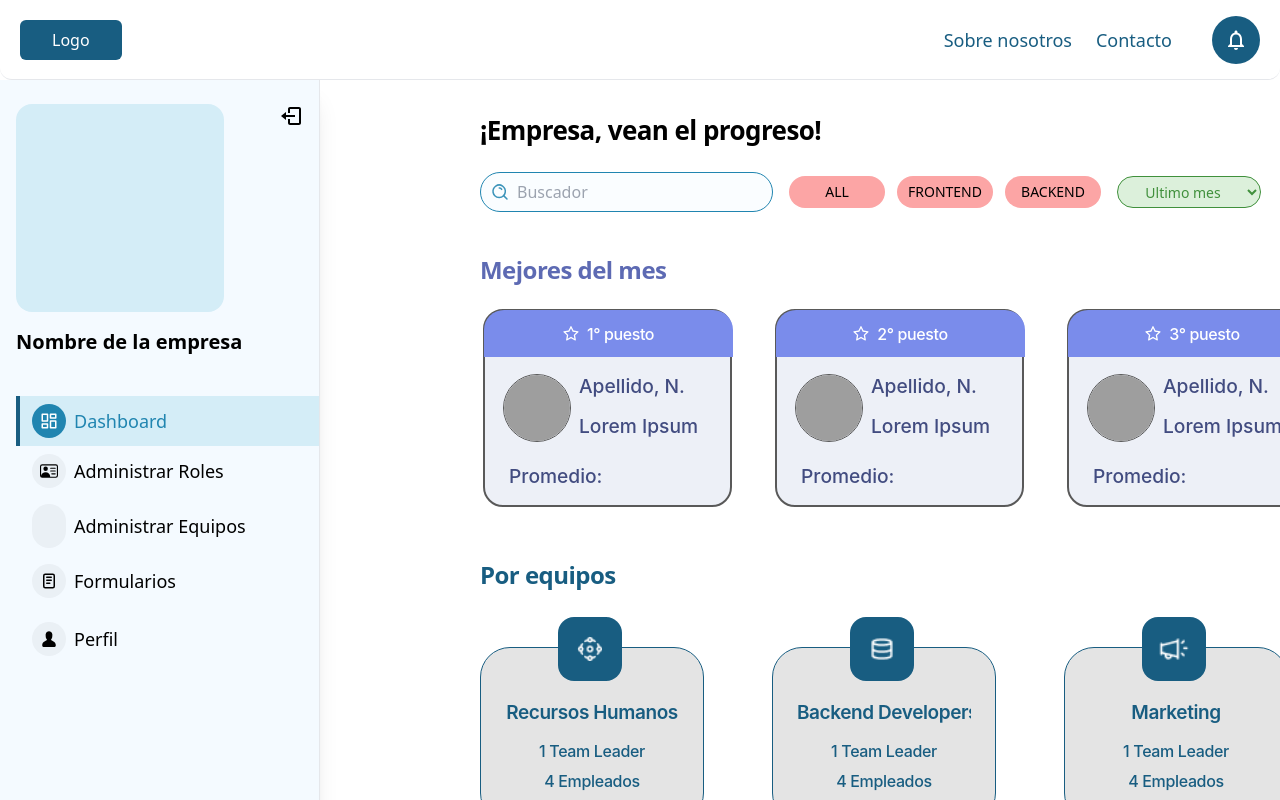
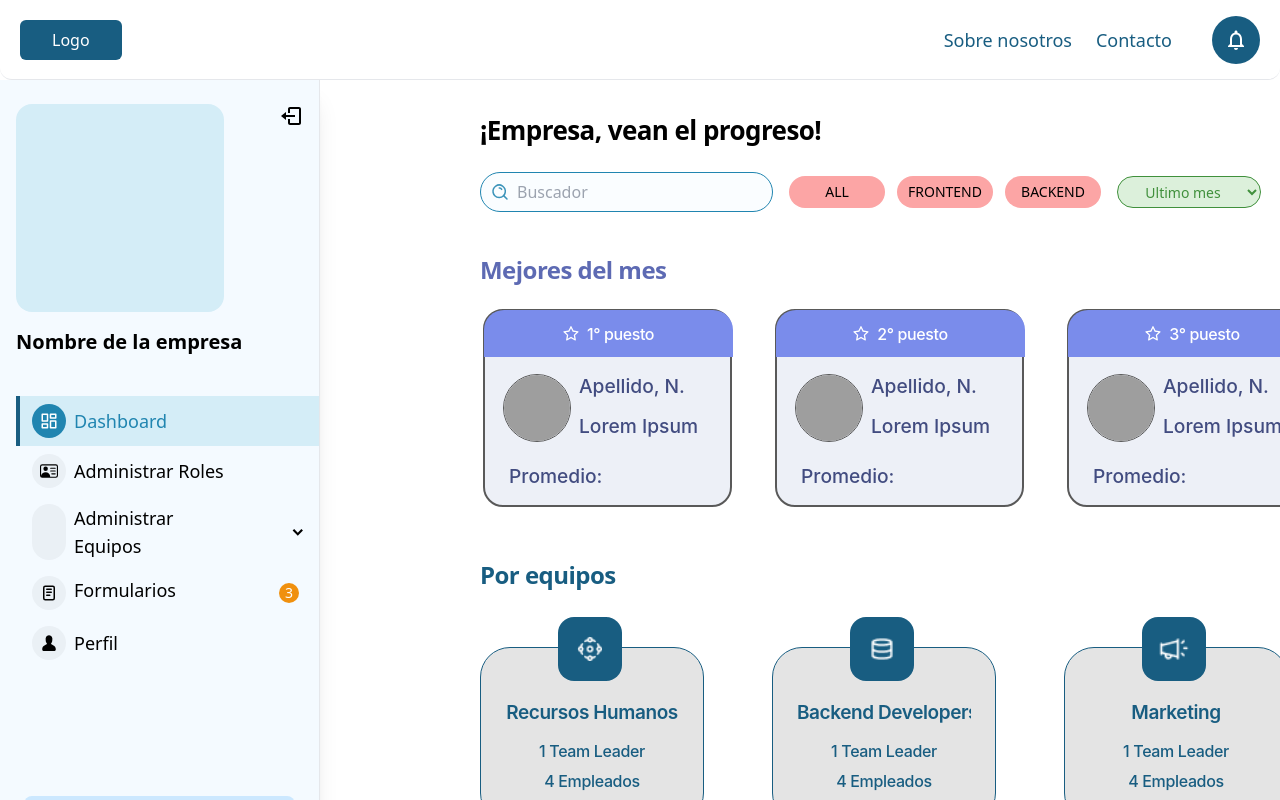
Before and after one commit to No-Country/s9-10-node-react, a React (Vite) app in the folder client/: page /user in a window 1280 px wide. Shown: the top 800 px of the page. Built offline with nearby package versions, Linux system fonts and the light colour scheme; grey boxes are pictures that could not be loaded; some icons are missing.

Commit message:
Aside: DropDownMenu & Forms count

```diff
--- a/client/src/Components/Aside/Aside.tsx
+++ b/client/src/Components/Aside/Aside.tsx
@@ -7,20 +7,35 @@ import { TbNotes } from 'react-icons/tb';
 import { GoPerson } from 'react-icons/go';
 import { AiOutlinePoweroff } from 'react-icons/ai';
 import { useState } from 'react';
+import { BiSolidChevronDown, BiSolidChevronUp } from "react-icons/bi";
 
 const Aside = () => {
   const navigate = useNavigate();
   const [activeLink, setActiveLink] = useState('/user');
 
-  const handleNavLinkClick = (route) => {
+  const [isOpen, setIsOpen] = useState(false);
+  const handleNavLinkClick = (route : string) => {
     setActiveLink(route);
-    // Navegar a la ruta deseada
     navigate(route);
+
+    if (route === '/user/ranking-equipos') {
+      setIsOpen(!isOpen);
+    } else {
+      setIsOpen(false);
+    }
   };
+
+
+
+  const equipos = ['Recursos humanos', 'Digital team', 'Marketing', 'Backend Developers']
 
   return (
     <div className='border-r rounded-br-3xl w-80 py-6 flex flex-col justify-between bg-greyPrimary2 shadow-xl'>
+
+
+
       <div className='pl-4'>
+        {/* ----------------------------------------------------- Information: */}
         <div className='pr-4'>
           <div className='flex justify-between'>
             <div className='w-52 h-52 bg-azulClaroBg rounded-2xl'></div>
@@ -30,15 +45,17 @@ const Aside = () => {
           </div>
           <p className='text-xl font-bold mt-4 mb-10'>Nombre de la empresa</p>
         </div>
-        <div className='mb-48'>
+        {/* ----------------------------------------------------- Links: */}
+        <div className='mb-32'>
+          {/* --------------------------------------------------- Link: Dashboard */}
           <Link
             to={'/user'}
+            onClick={() => handleNavLinkClick('/user')}
             className={`flex items-center gap-x-2 text-lg border-l-4 border-greyPrimary2 border-x-greyPrimary2 py-2 px-3 ${
               activeLink === '/user'
                 ? 'bg-azulClaroBg !border-azulPrimary text-azulSecundary'
                 : ''
             }`}
-            onClick={() => handleNavLinkClick('/user')}
           >
             <div
               className={`bg-greyPrimary1 p-2 rounded-full ${
@@ -49,14 +66,15 @@ const Aside = () => {
             </div>
             Dashboard
           </Link>
+          {/* --------------------------------------------------- Link: Administrar Roles */}
           <Link
             to={'/user/ranking-rol'}
+            onClick={() => handleNavLinkClick('/user/ranking-rol')}
             className={`flex items-center gap-x-2 text-lg border-l-4 border-greyPrimary2 py-2 px-3 ${
               activeLink === '/user/ranking-rol'
                 ? 'bg-azulClaroBg !border-azulPrimary text-azulSecundary'
                 : ''
               }`}
-            onClick={() => handleNavLinkClick('/user/ranking-rol')}
           >
             <div
               className={`bg-greyPrimary1 p-2 rounded-full ${
@@ -65,19 +83,24 @@ const Aside = () => {
                   : ''
               }`}
             >
+
               <BsPersonVcard />
             </div>
             Administrar Roles
           </Link>
+          {/* --------------------------------------------------- Link: Administrar Equipos */}
+          <div>
             <Link
               to={'/user/ranking-equipos'}
+              onClick={() => handleNavLinkClick('/user/ranking-equipos')}
               className={`flex items-center gap-x-2 text-lg border-l-4 border-greyPrimary2 py-2 px-3 ${
                 activeLink === '/user/ranking-equipos'
                   ? 'bg-azulClaroBg !border-azulPrimary text-azulSecundary'
                   : ''
               }`}
-            onClick={() => handleNavLinkClick('/user/ranking-equipos')}
             >
+              <div>
+                <div className='flex gap-x-2'>
                 <div
                   className={`bg-greyPrimary1 p-2 rounded-full ${
                     activeLink === '/user/ranking-equipos'
@@ -87,17 +110,37 @@ const Aside = () => {
                 >
                   <FaPeopleGroup />
                 </div>
-            Administrar Equipos
+                <p className="flex items-center gap-x-12">
+                  Administrar Equipos {isOpen ? <BiSolidChevronUp/> : <BiSolidChevronDown/>}
+                </p>
+
+                </div>
+              </div>
             </Link>
+            <div>
+              {isOpen && (
+                <div className='flex flex-col pl-14 border-l-2 text-sm'>
+                  {equipos.map(equipo => {
+                    return(
+                      <Link to={'/user'} className='py-2'>{equipo}</Link>
+                    )
+                  })}
+                </div>
+              )}
+            </div>
+          </div>
+          {/* --------------------------------------------------- Link: Formularios */}
           <Link
             to={'/user/forms'}
-            className={`flex items-center gap-x-2 text-lg border-l-4 border-greyPrimary2 py-2 px-3 ${
+            onClick={() => handleNavLinkClick('/user/forms')}
+            className={`flex items-center justify-between gap-x-2 text-lg border-l-4 border-greyPrimary2 py-2 px-3 ${
               activeLink === '/user/forms'
                 ? 'bg-azulClaroBg !border-azulPrimary text-azulSecundary'
                 : ''
             }`}
-            onClick={() => handleNavLinkClick('/user/forms')}
           >
+            <div className='flex gap-x-2'>
+              {/* ----- Icon */}
               <div
                 className={`bg-greyPrimary1 p-2 rounded-full ${
                   activeLink === '/user/forms'
@@ -107,16 +150,21 @@ const Aside = () => {
               >
                 <TbNotes />
               </div>
+              {/* ----- Link */}
               Formularios
+            </div>
+            {/* ----- Coutn Forms */}
+            <p className='bg-orangePrincipal text-white h-5 w-5 flex justify-center items-center rounded-full text-sm mr-2'>3</p>
           </Link>
+          {/* --------------------------------------------------- Link: Perfil */}
           <Link
             to={'/user/profile'}
-            className={`flex items-center gap-x-2 text-lg my-2 border-l-4 border-greyPrimary2 py-2 px-3 ${
+            onClick={() => handleNavLinkClick('/user/profile')}
+            className={`flex items-center gap-x-2 text-lg border-l-4 border-greyPrimary2 py-2 px-3 ${
               activeLink === '/user/profile'
                 ? 'bg-azulClaroBg !border-azulPrimary text-azulSecundary'
                 : ''
             }`}
-            onClick={() => handleNavLinkClick('/user/profile')}
           >
             <div
               className={`bg-greyPrimary1 p-2 rounded-full ${
@@ -131,10 +179,16 @@ const Aside = () => {
           </Link>
         </div>
       </div>
+
+
+      {/* ----------------------------------------------------- Cerrar sesión: */}
       <button className='bg-azulClaroBg2 text-azulPrimary flex items-center justify-center gap-x-2 text-sm py-2 mx-6 rounded-lg'>
         <AiOutlinePoweroff />
         <p className=''>Cerrar sesión</p>
       </button>
+
+
+
     </div>
   );
 };
--- /dev/null
+++ b/client/src/Components/Test/Test.tsx
@@ -0,0 +1,37 @@
+// Test Button down & up on a Link
+
+import { useState } from "react";
+import { BiSolidChevronDown, BiSolidChevronUp } from 'react-icons/bi';
+import { Link } from "react-router-dom";
+
+export default function Test() {
+    const [isOpen, setIsOpen] = useState(false);
+    const toggleMenu = () => {
+        setIsOpen(!isOpen);
+    };
+
+
+
+    return (
+        <div>
+            <h1>Tests</h1>
+            <hr />
+
+            <div className="flex flex-col">
+                <Link to={'/'}>ti 01</Link>
+                <div>
+                    <Link to={'/'}>ti 02</Link>
+                    <button onClick={toggleMenu}>{isOpen ? <BiSolidChevronUp/> : <BiSolidChevronDown/>} </button>
+                    {isOpen && (
+                        <ul>
+                            <li>Elemento 1</li>
+                            <li>Elemento 2</li>
+                            <li>Elemento 3</li>
+                        </ul>
+                    )}
+                </div>
+                <Link to={'/'}>ti 03</Link>
+            </div>
+        </div>
+    )
+}
--- /dev/null
+++ b/client/src/Components/Test/TestLinkUpDown.tsx
@@ -0,0 +1,42 @@
+import { useState } from "react";
+import { BiSolidChevronDown, BiSolidChevronUp } from "react-icons/bi";
+import { Link } from "react-router-dom";
+
+const TestLinkUpDown = () => {
+    const [isOpen, setIsOpen] = useState(false);
+    const toggleMenu = () => {
+        setIsOpen(!isOpen);
+    };
+
+
+
+    return (
+        <div>
+            <h1>Tests</h1>
+            <hr />
+
+            <div className="flex flex-col">
+                <Link to={'/'}>ti 01</Link>
+                <Link to={'/user'} onClick={toggleMenu} className="">
+                    <div className="flex flex-col">
+                        <div className="flex items-center gap-x-5">
+                            Administrar Equipos {isOpen ? <BiSolidChevronUp/> : <BiSolidChevronDown/>}
+                        </div>
+                        <div>
+                            {isOpen && (
+                                <ul>
+                                    <li>Elemento 1</li>
+                                    <li>Elemento 2</li>
+                                    <li>Elemento 3</li>
+                                </ul>
+                            )}
+                        </div>
+                    </div>
+                </Link>
+                <Link to={'/'}>ti 03</Link>
+            </div>
+        </div>
+    )
+}
+
+export default TestLinkUpDown
--- a/client/tailwind.config.js
+++ b/client/tailwind.config.js
@@ -13,6 +13,9 @@ export default {
         azulClaroBg2: '#CCE8FF',
         greyPrimary1: '#EAF0F5',
         greyPrimary2: '#F4FAFF',
+
+        orangePrincipal: '#F0900E',
+        orangeSecundary: '#EAC159'
       },
       boxShadow: {
         custom: '0px 4px 4px 0px rgba(0, 0, 0, 0.15)',
```
Lines whose indentation alone changed are shown as unchanged.
